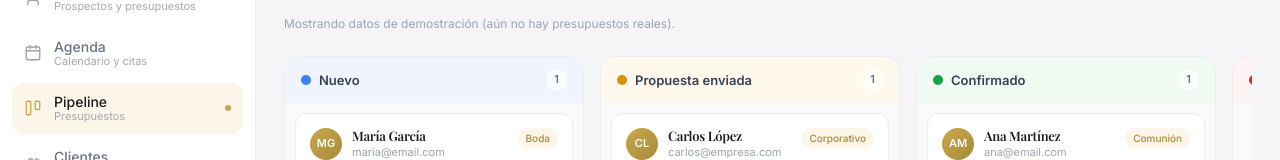
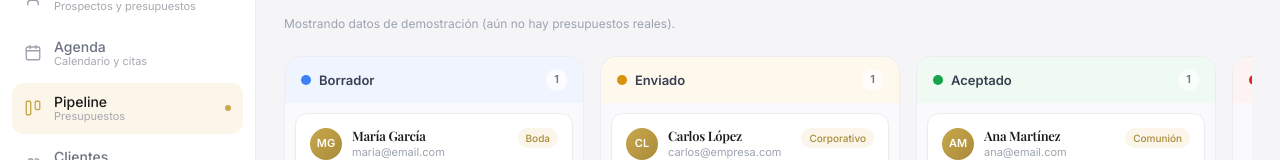
Before and after one commit to kurropl/EventFlow, a Next.js app: page /admin/kanban in a window 1280 px wide. Shown: the part 199-359 px from the top of the page. Built offline with nearby package versions, Linux system fonts and the light colour scheme; no server answers; the database is empty; a web font is replaced by a local one.

Commit message:
fix: sincronizar EventStatusSchema con DB — todos los status español → inglés

```diff
--- a/package.json
+++ b/package.json
@@ -60,6 +60,8 @@
     "@types/react": "^18.3.0",
     "@types/react-dom": "^18.3.0",
     "@types/uuid": "^11.0.0",
-    "typescript": "^5.5.0"
+    "@vitest/ui": "^4.1.7",
+    "typescript": "^5.5.0",
+    "vitest": "^4.1.7"
   }
 }
--- a/src/app/api/webhooks/test/route.ts
+++ b/src/app/api/webhooks/test/route.ts
@@ -17,7 +17,7 @@ export async function GET() {
       kids_count: 10,
       total_pvp: 8500.00,
       total_cost: 5500.00,
-      status: 'nuevo',
+      status: 'draft',
     };
 
     await emitWebhook('BUDGET_CREATED', sampleEvent, {
--- a/src/components/b2b/DashboardOverview.tsx
+++ b/src/components/b2b/DashboardOverview.tsx
@@ -4,7 +4,7 @@ import { useState, useEffect } from 'react';
 import Link from 'next/link';
 import { motion } from 'framer-motion';
 
-type EventStatus = 'nuevo' | 'propuesta_enviada' | 'confirmado' | 'cancelado';
+type EventStatus = 'draft' | 'sent' | 'accepted' | 'in_progress' | 'completed' | 'paid' | 'cancelled';
 
 interface Evt {
   id: string;
@@ -24,16 +24,19 @@ const EVENT_TYPE_LABELS: Record<string, string> = {
 };
 
 const STATUS_META: Record<EventStatus, { label: string; dot: string; chip: string }> = {
-  nuevo: { label: 'Nuevo', dot: '#3B82F6', chip: 'bg-[#EFF4FF] text-[#2563EB]' },
-  propuesta_enviada: { label: 'Propuesta', dot: '#D9920B', chip: 'bg-[#FFF8EC] text-[#B45309]' },
-  confirmado: { label: 'Confirmado', dot: '#16A34A', chip: 'bg-[#EFFAF2] text-[#15803D]' },
-  cancelado: { label: 'Cancelado', dot: '#DC2626', chip: 'bg-[#FEF3F3] text-[#DC2626]' },
+  draft: { label: 'Borrador', dot: '#3B82F6', chip: 'bg-[#EFF4FF] text-[#2563EB]' },
+  sent: { label: 'Enviado', dot: '#D9920B', chip: 'bg-[#FFF8EC] text-[#B45309]' },
+  accepted: { label: 'Aceptado', dot: '#16A34A', chip: 'bg-[#EFFAF2] text-[#15803D]' },
+  in_progress: { label: 'En Curso', dot: '#8B5CF6', chip: 'bg-[#F3EFFC] text-[#7C3AED]' },
+  completed: { label: 'Completado', dot: '#059669', chip: 'bg-[#ECFDF5] text-[#047857]' },
+  paid: { label: 'Pagado', dot: '#0284C7', chip: 'bg-[#EFF6FF] text-[#0369A1]' },
+  cancelled: { label: 'Cancelado', dot: '#DC2626', chip: 'bg-[#FEF3F3] text-[#DC2626]' },
 };
 
 const DEMO: Evt[] = [
-  { id: 'd1', client_name: 'María García', client_email: 'maria@email.com', event_type: 'boda', guest_count: 150, kids_count: 10, event_date: '2026-09-15', status: 'confirmado', created_at: '2026-05-18T10:00:00Z' },
-  { id: 'd2', client_name: 'Carlos López', client_email: 'carlos@empresa.com', event_type: 'corporativo', guest_count: 80, kids_count: 0, event_date: '2026-07-20', status: 'propuesta_enviada', created_at: '2026-05-15T14:30:00Z' },
-  { id: 'd3', client_name: 'Ana Martínez', client_email: 'ana@email.com', event_type: 'comunión', guest_count: 200, kids_count: 50, event_date: '2026-08-10', status: 'nuevo', created_at: '2026-05-10T09:00:00Z' },
+  { id: 'd1', client_name: 'María García', client_email: 'maria@email.com', event_type: 'boda', guest_count: 150, kids_count: 10, event_date: '2026-09-15', status: 'accepted', created_at: '2026-05-18T10:00:00Z' },
+  { id: 'd2', client_name: 'Carlos López', client_email: 'carlos@empresa.com', event_type: 'corporativo', guest_count: 80, kids_count: 0, event_date: '2026-07-20', status: 'sent', created_at: '2026-05-15T14:30:00Z' },
+  { id: 'd3', client_name: 'Ana Martínez', client_email: 'ana@email.com', event_type: 'comunión', guest_count: 200, kids_count: 50, event_date: '2026-08-10', status: 'draft', created_at: '2026-05-10T09:00:00Z' },
 ];
 
 function fmtDate(d: string) {
@@ -69,10 +72,10 @@ export default function DashboardOverview() {
     return () => { cancelled = true; };
   }, []);
 
-  const active = events.filter((e) => e.status !== 'cancelado');
+  const active = events.filter((e) => e.status !== 'cancelled');
   const countBy = (s: EventStatus) => events.filter((e) => e.status === s).length;
   const totalGuests = active.reduce((s, e) => s + (e.guest_count || 0) + (e.kids_count || 0), 0);
-  const confirmed = countBy('confirmado');
+  const confirmed = countBy('accepted');
   const conversion = events.length ? Math.round((confirmed / events.length) * 100) : 0;
 
   const todayIso = new Date().toISOString().slice(0, 10);
@@ -81,7 +84,7 @@ export default function DashboardOverview() {
     .sort((a, b) => (a.event_date || '').localeCompare(b.event_date || ''))
     .slice(0, 6);
 
-  const pipeline: EventStatus[] = ['nuevo', 'propuesta_enviada', 'confirmado'];
+  const pipeline: EventStatus[] = ['draft', 'sent', 'accepted'];
   const pipelineMax = Math.max(1, ...pipeline.map(countBy));
 
   const KPIS = [
--- a/src/components/b2b/KanbanPipeline.tsx
+++ b/src/components/b2b/KanbanPipeline.tsx
@@ -3,7 +3,7 @@
 import { useState, useEffect, useCallback } from 'react';
 import { motion } from 'framer-motion';
 
-type EventStatus = 'nuevo' | 'propuesta_enviada' | 'confirmado' | 'cancelado';
+type EventStatus = 'draft' | 'sent' | 'accepted' | 'in_progress' | 'completed' | 'paid' | 'cancelled';
 
 interface KanbanEvent {
   id: string;
@@ -21,10 +21,10 @@ interface KanbanEvent {
 }
 
 const COLUMNS: { status: EventStatus; label: string; dot: string; tint: string; soft: string }[] = [
-  { status: 'nuevo', label: 'Nuevo', dot: '#3B82F6', tint: '#EFF4FF', soft: '#DCE7FF' },
-  { status: 'propuesta_enviada', label: 'Propuesta enviada', dot: '#D9920B', tint: '#FFF8EC', soft: '#FBE8C4' },
-  { status: 'confirmado', label: 'Confirmado', dot: '#16A34A', tint: '#EFFAF2', soft: '#CDEBD6' },
-  { status: 'cancelado', label: 'Cancelado', dot: '#DC2626', tint: '#FEF3F3', soft: '#F6D6D6' },
+  { status: 'draft', label: 'Borrador', dot: '#3B82F6', tint: '#EFF4FF', soft: '#DCE7FF' },
+  { status: 'sent', label: 'Enviado', dot: '#D9920B', tint: '#FFF8EC', soft: '#FBE8C4' },
+  { status: 'accepted', label: 'Aceptado', dot: '#16A34A', tint: '#EFFAF2', soft: '#CDEBD6' },
+  { status: 'cancelled', label: 'Cancelado', dot: '#DC2626', tint: '#FEF3F3', soft: '#F6D6D6' },
 ];
 
 const EVENT_TYPE_LABELS: Record<string, string> = {
@@ -32,25 +32,25 @@ const EVENT_TYPE_LABELS: Record<string, string> = {
   bautizo: 'Bautizo', 'comunión': 'Comunión', otro: 'Otro',
 };
 
-const statusOrder: EventStatus[] = ['nuevo', 'propuesta_enviada', 'confirmado', 'cancelado'];
+const statusOrder: EventStatus[] = ['draft', 'sent', 'accepted', 'cancelled'];
 
 const DEMO_EVENTS: KanbanEvent[] = [
   {
     id: 'demo-1', client_name: 'María García', client_email: 'maria@email.com',
     event_type: 'boda', guest_count: 150, kids_count: 10, event_date: '2025-09-15',
-    status: 'nuevo', selected_items: [{ name: 'Carrillera a baja temperatura', category: 'carne', quantity: 150 }],
+    status: 'draft', selected_items: [{ name: 'Carrillera a baja temperatura', category: 'carne', quantity: 150 }],
     bar_hours: 3, notes: null, created_at: '2025-05-18T10:00:00Z',
   },
   {
     id: 'demo-2', client_name: 'Carlos López', client_email: 'carlos@empresa.com',
     event_type: 'corporativo', guest_count: 80, kids_count: 0, event_date: '2025-07-20',
-    status: 'propuesta_enviada', selected_items: [{ name: 'Presa a la brasa', category: 'carne', quantity: 80 }],
+    status: 'sent', selected_items: [{ name: 'Presa a la brasa', category: 'carne', quantity: 80 }],
     bar_hours: 2, notes: 'Evento de empresa', created_at: '2025-05-15T14:30:00Z',
   },
   {
     id: 'demo-3', client_name: 'Ana Martínez', client_email: 'ana@email.com',
     event_type: 'comunión', guest_count: 200, kids_count: 50, event_date: '2025-08-10',
-    status: 'confirmado', selected_items: [{ name: 'Merluza gratinada', category: 'pescado', quantity: 200 }],
+    status: 'accepted', selected_items: [{ name: 'Merluza gratinada', category: 'pescado', quantity: 200 }],
     bar_hours: 3, notes: null, created_at: '2025-05-10T09:00:00Z',
   },
 ];
@@ -221,13 +221,13 @@ export default function KanbanPipeline() {
 
                     {/* Actions */}
                     <div className="flex gap-1.5 pt-1 opacity-0 group-hover:opacity-100 transition-opacity">
-                      {col.status !== 'nuevo' && col.status !== 'cancelado' && (
+                      {col.status !== 'draft' && col.status !== 'cancelled' && (
                         <button onClick={() => moveEvent(event.id, statusOrder[statusOrder.indexOf(col.status) - 1])}
                           className="flex-1 text-[11px] font-medium bg-[#F5F5F8] text-[#6B7280] hover:bg-[#ECECF1] py-1.5 rounded-lg transition-colors">
                           ← Atrás
                         </button>
                       )}
-                      {col.status !== 'confirmado' && col.status !== 'cancelado' && (
+                      {col.status !== 'accepted' && col.status !== 'cancelled' && (
                         <button onClick={() => moveEvent(event.id, statusOrder[statusOrder.indexOf(col.status) + 1])}
                           className="flex-1 text-[11px] font-medium bg-[#FBF6E9] text-[#A88A3A] hover:bg-[#F5EAD0] py-1.5 rounded-lg transition-colors">
                           Avanzar →
--- a/src/store/useWizardStore.ts
+++ b/src/store/useWizardStore.ts
@@ -298,7 +298,7 @@ export const useWizardStore = create<WizardState>()(
             guest_count: state.step1.guest_count,
             kids_count: state.step1.kids_count,
             event_date: state.step1.event_date,
-            status: 'nuevo',
+            status: 'draft',
             selected_items: selectedItemsPayload,
             total_pvp: state.mode === 'b2b' ? state.totalPvp : 0,
             total_cost: state.mode === 'b2b' ? state.totalCost : 0,
```
Also changed, not shown: vitest.config.ts (added, +16 -0 lines), 2 other files (tests, documents, lock files or other folders).
